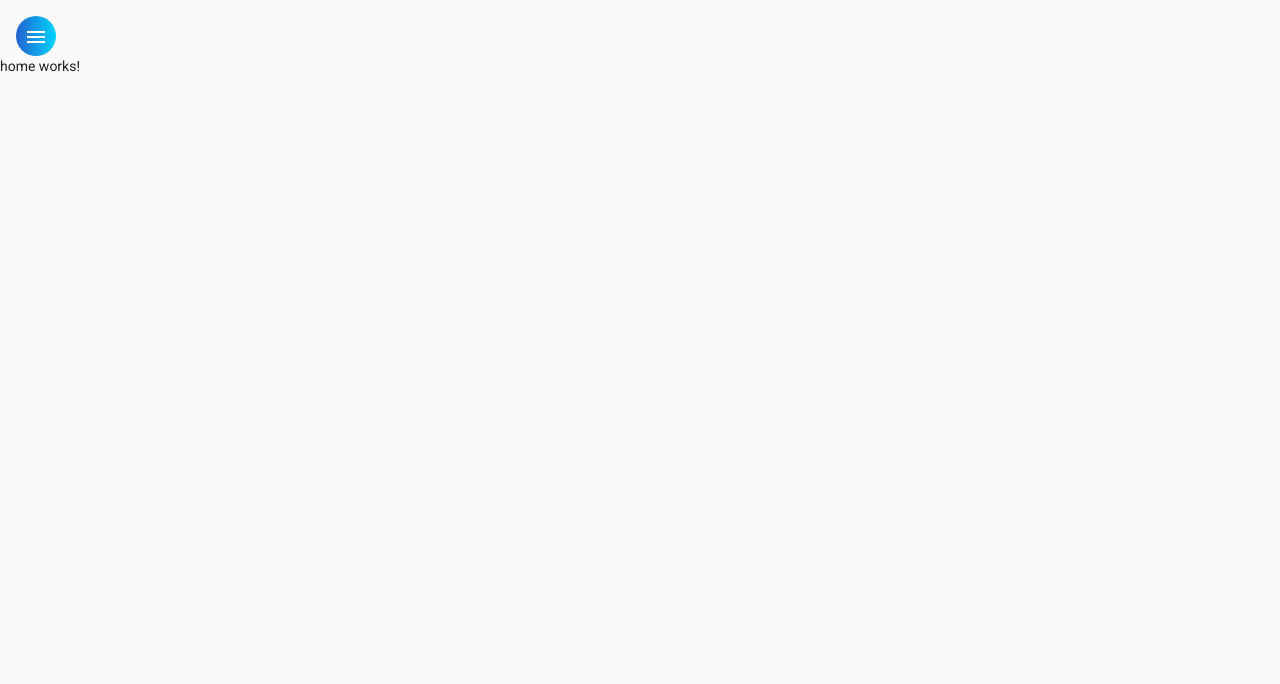
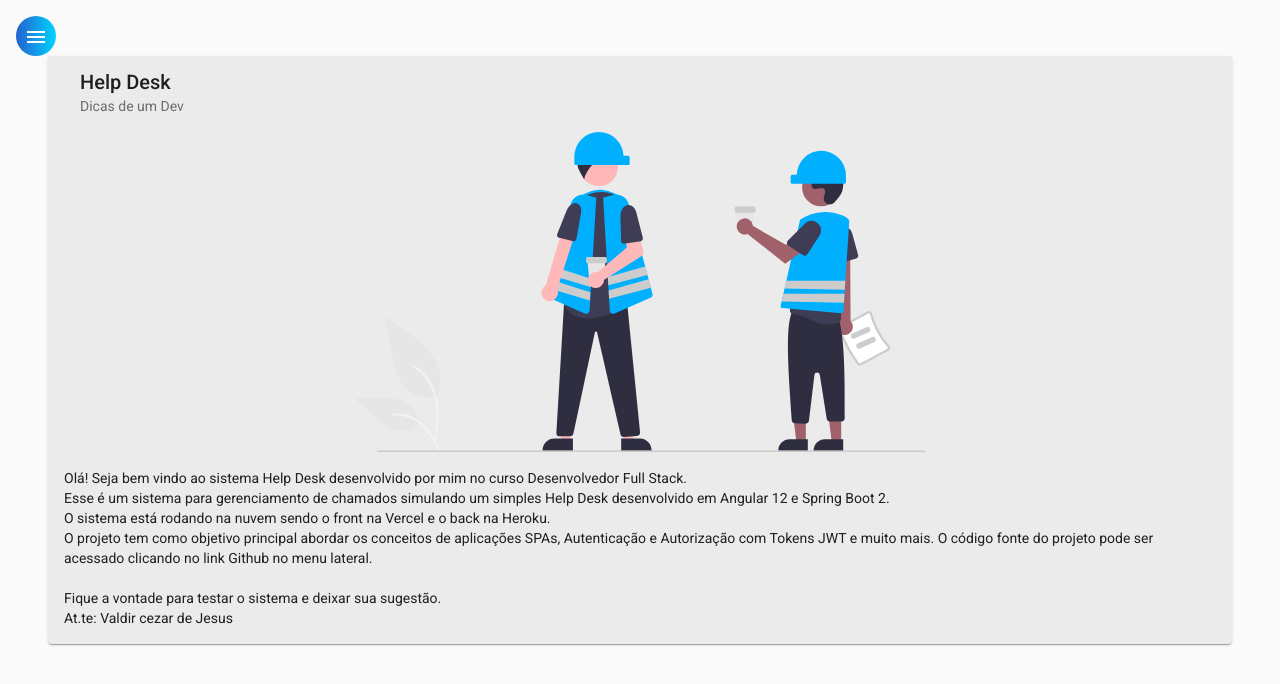
Before and after one commit to franciole/helpdesk-front, an Angular app: page /home in a window 1280 px wide. Shown: the top 684 px of the page. Built offline with nearby package versions, Linux system fonts and the light colour scheme.

Commit message:
HTML e CSS para component HOME

```diff
--- a/src/app/component/home/home.component.css
+++ b/src/app/component/home/home.component.css
@@ -0,0 +1,9 @@
+.card {
+  width: 90%;
+  margin: auto;
+  background-color: rgb(235, 235, 235);
+}
+
+img {
+  height: 20rem;
+}
--- a/src/app/component/home/home.component.html
+++ b/src/app/component/home/home.component.html
@@ -1 +1,27 @@
-<p>home works!</p>
+<mat-card class="card">
+  <mat-card-header>
+    <mat-card-title>Help Desk</mat-card-title>
+    <mat-card-subtitle>Dicas de um Dev</mat-card-subtitle>
+  </mat-card-header>
+  <img
+    mat-card-image
+    src="assets/img/home-image.svg"
+    alt="Image Home Help Desk"
+  />
+  <mat-card-content>
+    <p>
+      Olá! Seja bem vindo ao sistema Help Desk desenvolvido por mim no curso
+      Desenvolvedor Full Stack.<br />
+      Esse é um sistema para gerenciamento de chamados simulando um simples Help
+      Desk desenvolvido em Angular 12 e Spring Boot 2. <br />O sistema está
+      rodando na nuvem sendo o front na Vercel e o back na Heroku.<br />
+      O projeto tem como objetivo principal abordar os conceitos de aplicações
+      SPAs, Autenticação e Autorização com Tokens JWT e muito mais. O código
+      fonte do projeto pode ser acessado clicando no link Github no menu
+      lateral.
+      <br /><br />
+      Fique a vontade para testar o sistema e deixar sua sugestão. <br />
+      At.te: Valdir cezar de Jesus
+    </p>
+  </mat-card-content>
+</mat-card>
--- a/src/app/component/nav/nav.component.html
+++ b/src/app/component/nav/nav.component.html
@@ -2,7 +2,7 @@
   <mat-drawer #drawer class="sidenav" mode="side">
     <img src="assets/img/side-image.svg" alt="Imagem de navegação">
     <mat-nav-list class="nav-list">
-      <a mat-list-item routerLink="/">
+      <a mat-list-item routerLink="home">
         <i class="material-icons">home</i>
         Home
       </a>
```
